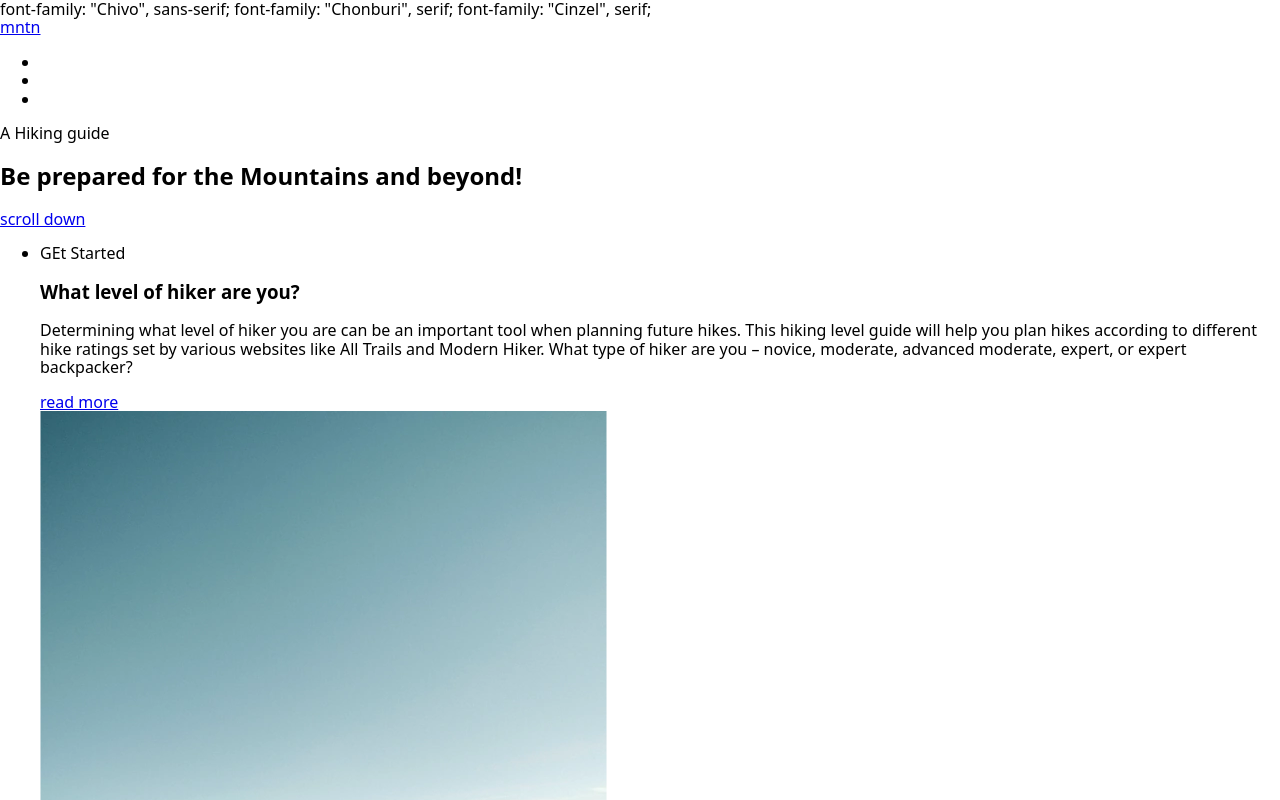
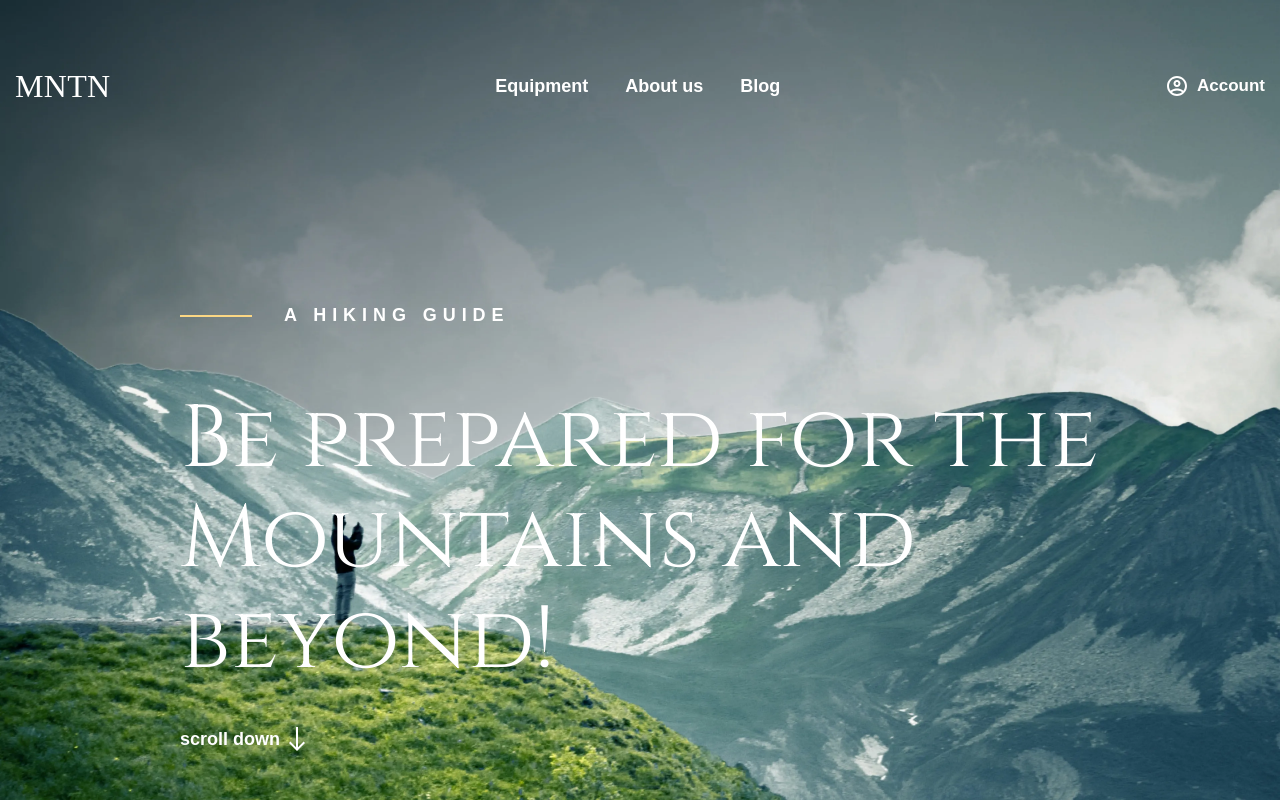
Before and after one commit to sofiamat/MNTN, a plain HTML site: page index.html in a window 1280 px wide. Shown: the top 800 px of the page. Drawn offline with nearby package versions, Linux system fonts and the light colour scheme; a web font is replaced by a local one.

Commit message:
added css, html, files

```diff
--- a/index.html
+++ b/index.html
@@ -10,8 +10,6 @@
       href="https://fonts.googleapis.com/css2?family=Chivo:wght@100..900&family=Chonburi&family=Cinzel&display=swap"
       rel="stylesheet"
     />
-    font-family: "Chivo", sans-serif; font-family: "Chonburi", serif;
-    font-family: "Cinzel", serif;
 
     <link
       rel="stylesheet"
@@ -21,38 +19,38 @@
       referrerpolicy="no-referrer"
     />
     <link rel="stylesheet" href="./src/styles/style.css" />
+    <link rel="stylesheet" href="./src/styles/reset.css" />
   </head>
   <body>
     <header class="header">
-      <div class="container">
+      <div class="container header-container">
         <a href="#" class="logo">mntn</a>
         <nav class="header-nav">
-          <ul class="header-list">
+          <ul class="nav-list">
             <li class="nav-item">
-              <a class="nav-link" href="#"></a>
+              <a class="nav-link" href="#">Equipment</a>
             </li>
             <li class="nav-item">
-              <a class="nav-link" href="#"></a>
+              <a class="nav-link" href="#">About us</a>
             </li>
             <li class="nav-item">
-              <a class="nav-link" href="#"></a>
+              <a class="nav-link" href="#">Blog</a>
             </li>
           </ul>
         </nav>
         <div class="header-action">
-          <a class="action-link" href="#"></a>
+          <a class="action-link" href="#">Account</a>
         </div>
       </div>
     </header>
     <main class="main">
       <section class="hero">
-        <div class="container">
+        <div class="container hero-container">
           <p class="hero-subtitle">A Hiking guide</p>
           <h1 class="hero-title">Be prepared for the Mountains and beyond!</h1>
-          <a class="header-action" href="#travel">scroll down</a>
+          <a class="hero-link" href="#travel">scroll down</a>
         </div>
       </section>
-
       <section id="travel" class="travel">
         <div class="container">
           <h2 hidden>Travell</h2>
@@ -139,8 +137,9 @@
         </div>
       </section>
     </main>
+    <!-- footer -->
     <footer class="footer">
-      <div class="container">
+      <div class="container footer-container">
         <div class="footer-info">
           <a href="#" class="logo">mntn</a>
           <p class="footer-info-text">
--- a/src/styles/reset.css
+++ b/src/styles/reset.css
@@ -0,0 +1,31 @@
+h1,
+h2,
+h3,
+h4,
+h5,
+h6,
+p {
+  margin: 0;
+}
+
+ul,
+ol {
+  list-style: none;
+  margin: 0;
+  padding: 0;
+}
+
+a {
+  text-decoration: none;
+  color: inherit;
+}
+
+h1,
+h2,
+h3,
+h4,
+h5,
+h6 {
+  font-size: inherit;
+  font-weight: inherit;
+}
--- a/src/styles/style.css
+++ b/src/styles/style.css
@@ -0,0 +1,279 @@
+:root {
+  --colorTextAccent: #fbd784;
+  --colorTextPrimary: #ffffff;
+  --colorBg: #0b1d26;
+  --fontPrimary: "Chivo", sans-serif;
+  --fontLogo: "Chonburi", serif;
+  --fontTitle: "Cinzel", serif;
+}
+
+/*                     global                 */
+body {
+  font-family: var(--fontPrimary);
+  font-weight: 700;
+  font-size: 18px;
+  line-height: 1.78;
+  color: var(--colorTextPrimary);
+  background-color: var(--colorBg);
+  background-image: url(../img/background.webp);
+  background-repeat: no-repeat;
+  background-position: top;
+  background-size: contain;
+}
+
+.container {
+  max-width: 1507px;
+  margin-inline: auto;
+  padding-inline: 15px;
+}
+
+/*                      header                 */
+.logo {
+  font-family: var(--fontLogo);
+  font-weight: 400;
+  line-height: 1.19;
+  text-transform: uppercase;
+  letter-spacing: 0.01em;
+  font-size: 32px;
+}
+.header {
+  padding-top: 67px;
+}
+
+.header-container {
+  max-width: 92;
+  display: flex;
+  justify-content: space-between;
+  align-items: center;
+}
+
+.nav-list {
+  display: flex;
+  align-items: center;
+  gap: 37px;
+}
+
+.nav-link:hover,
+.action-link:hover {
+  opacity: 0.8;
+}
+
+.action-link {
+  font-size: 17px;
+  font-weight: 900;
+  line-height: 1.18;
+  display: flex;
+  align-items: center;
+  gap: 8px;
+}
+
+.action-link::before {
+  content: "";
+  width: 24px;
+  height: 24px;
+  background-image: url(../img/account.svg);
+  background-size: cover;
+  background-repeat: no-repeat;
+  background-position: center;
+}
+
+/*                        hero                 */
+
+.hero {
+  padding-top: 200px;
+  padding-bottom: 748px;
+}
+
+.hero-container {
+  max-width: 950px;
+  display: flex;
+  flex-direction: column;
+  gap: 32px;
+}
+
+.hero-subtitle {
+  line-height: 1.17;
+  letter-spacing: 0.33em;
+  text-transform: uppercase;
+  margin-bottom: 32px;
+  display: flex;
+  align-items: center;
+  gap: 32px;
+}
+
+.hero-subtitle::before {
+  content: "";
+  width: 72px;
+  height: 2px;
+  background-color: var(--colorTextAccent);
+}
+
+.hero-title {
+  font-family: var(--fontTitle);
+  font-size: 88px;
+  line-height: 1.14;
+  font-weight: 400;
+}
+
+.hero-link {
+  display: flex;
+  align-items: center;
+  gap: 9px;
+}
+
+.hero-link:hover {
+  opacity: 0.8;
+}
+
+.hero-link::after {
+  content: "";
+  width: 16px;
+  height: 24px;
+  background-image: url(../img/arrow_down.svg);
+  background-position: center;
+  background-size: cover;
+  background-repeat: no-repeat;
+}
+
+/*                        travel                    */
+
+.travel {
+  padding-bottom: 200px;
+}
+
+.travel-list {
+  display: flex;
+  flex-direction: column;
+  gap: 200px;
+}
+
+.travel-step {
+  display: flex;
+  gap: 115px;
+  align-items: center;
+}
+
+.travel-item:nth-child(even) .step-photo {
+  order: -1;
+}
+
+.step-body {
+  display: flex;
+  flex-direction: column;
+  gap: 27px;
+  background-image: url(../img/card-1.svg);
+  background-repeat: no-repeat;
+  background-position: top left;
+  padding-top: 50px;
+}
+
+.travel-item:nth-child(2) .step-body {
+  background-image: url(../img/card-2.svg);
+}
+
+.travel-item:nth-child(3) .step-body {
+  background-image: url(../img/card-3.svg);
+}
+
+.step-text {
+  line-height: 1.17;
+  letter-spacing: 0.33;
+  text-transform: uppercase;
+  color: var(--colorTextAccent);
+  display: flex;
+  align-items: center;
+  gap: 24px;
+}
+
+.step-text::before {
+  content: "";
+  width: 72px;
+  height: 2px;
+  background-color: var(--colorTextAccent);
+}
+
+.step-title {
+  font-family: var(--fontTitle);
+  font-size: 64px;
+  line-height: 1.34;
+  font-weight: 400;
+  max-width: 555px;
+}
+
+.step-link {
+  color: var(--colorTextAccent);
+  font-weight: 900;
+  display: flex;
+  align-items: center;
+  gap: 10px;
+}
+
+.step-link:hover {
+  opacity: 0.8;
+}
+
+.step-link::after {
+  content: "";
+  width: 24px;
+  height: 16px;
+  background-image: url(../img/arrow_right.svg);
+  background-position: center;
+  background-size: cover;
+  background-repeat: no-repeat;
+}
+
+/*                        footer                  */
+
+.footer {
+  padding-bottom: 120px;
+}
+
+.footer-container {
+  display: flex;
+  gap: 200px;
+}
+
+.footer-info {
+  flex-grow: 1;
+  display: flex;
+  flex-direction: column;
+  gap: 24px;
+}
+
+.footer-info-text {
+  font-weight: 900;
+  max-width: 303px;
+  flex-grow: 1;
+}
+
+.footer-info-copyright {
+  opacity: 0.5;
+}
+
+.blog-title,
+.mntn-title {
+  font-weight: 900;
+  line-height: 1.33;
+  font-size: 24px;
+  color: var(--colorTextAccent);
+  margin-bottom: 24px;
+}
+
+.blog-list,
+.mntn-title {
+  display: flex;
+  flex-direction: column;
+  gap: 16px;
+}
+
+.blog-title,
+.mntn-title {
+  display: flex;
+  flex-direction: column;
+  gap: 16px;
+}
+
+.blog-list:hover,
+.mntn-title:hover {
+  opacity: 0.8;
+}
```
Also changed, not shown: src/img/account.svg (added), src/img/arrow_down.svg (added), src/img/arrow_right.svg (added), src/img/card-1.svg (added), src/img/card-2.svg (added), src/img/card-3.svg (added), src/img/ligne.svg (deleted).
